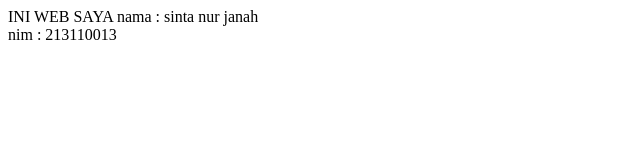
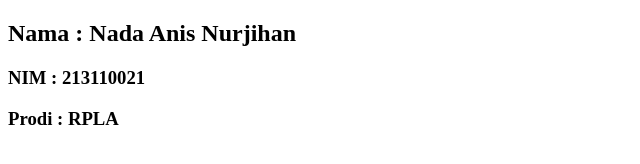
Before and after one commit to sinta323/responsi-213110013, a plain HTML site: page index.html in a window 1280 px wide. Shown: the whole page, without its empty margins (0-640 px from the left). Drawn offline with Linux system fonts and the light colour scheme.

Commit message:
Update index.html

```diff
--- a/index.html
+++ b/index.html
@@ -1,5 +1,13 @@
-<html>
-    INI WEB SAYA
-    nama : sinta nur janah<br>
-    nim : 213110013
+<!DOCTYPE html>
+<html lang="en">
+<head>
+    <meta charset="UTF-8">
+    <meta name="viewport" content="width=device-width, initial-scale=1.0">
+    <title>Resum</title>
+</head>
+<body>
+    <h2>Nama    : Nada Anis Nurjihan</h2>
+    <h3>NIM     : 213110021</h3>
+    <h3>Prodi   : RPLA</h3>
+</body>
 </html>
```
